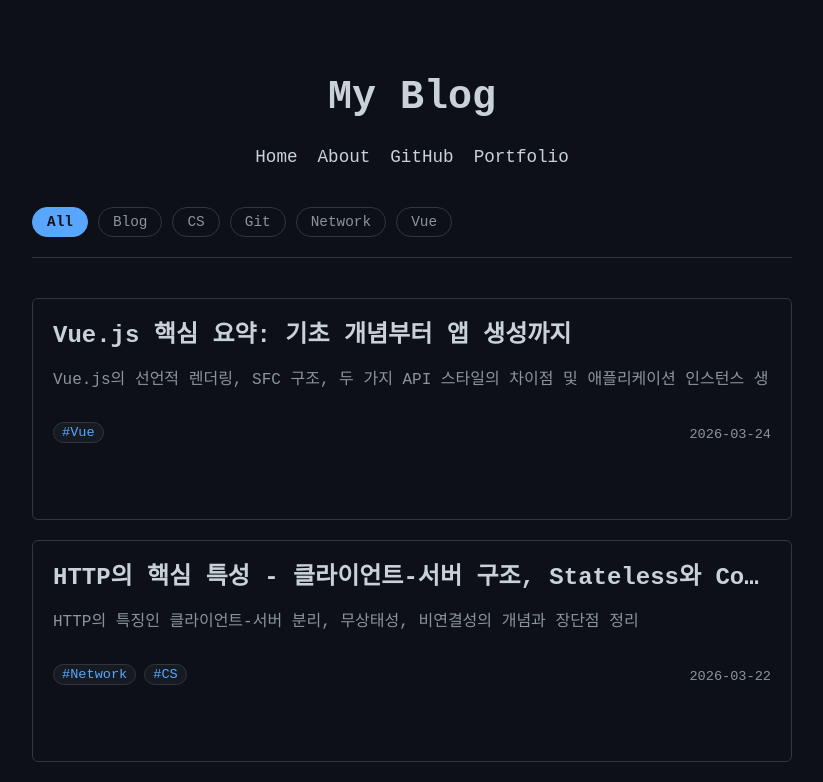
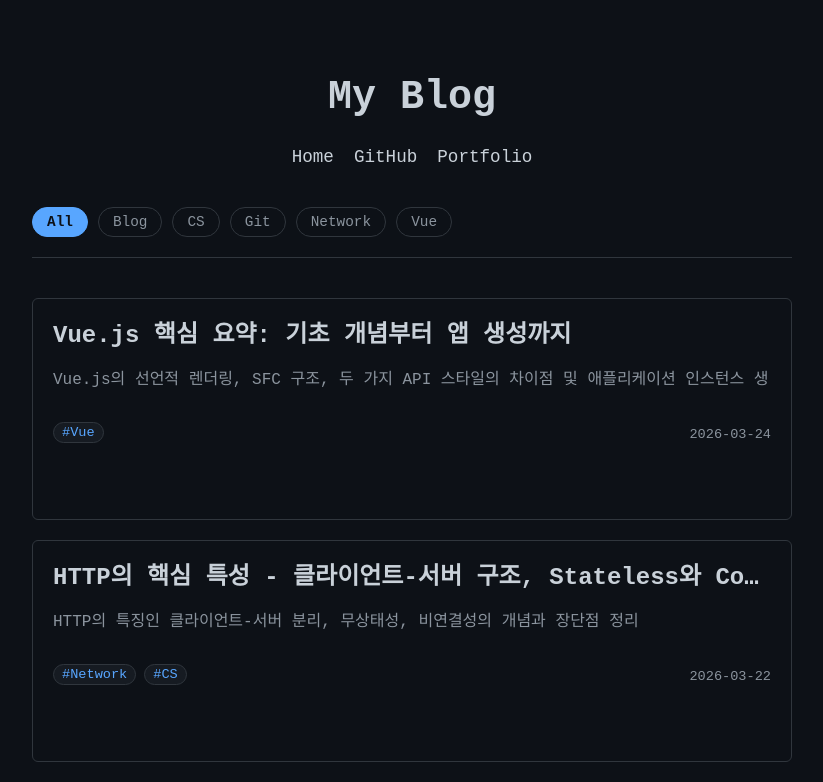
Before and after one commit to jinwoojwa/jinwoojwa.github.io, a Vue app: page / in a window 1280 px wide. Shown: the top 782 px of the page, without its empty margins (228-1051 px from the left). Built offline with nearby package versions, Linux system fonts and the light colour scheme; a web font is replaced by a local one; what marked-highlight would draw is missing.

Commit message:
style: 블로그 네비게이션 바에서 about 삭제

```diff
--- a/src/components/AppHeader.vue
+++ b/src/components/AppHeader.vue
@@ -3,7 +3,6 @@
     <h1>My Blog</h1>
     <nav>
       <router-link to="/">Home</router-link>
-      <router-link to="/about">About</router-link>
       <a
         href="https://github.com/jinwoojwa"
         target="_blank"
@@ -58,7 +57,6 @@ nav a.router-link-active {
   color: #c9d1d9;
 }
 
-/* 활성화된 상태에서도 호버 시에는 파란색이 되도록 설정 */
 nav a.router-link-active:hover {
   color: #58a6ff;
 }
```
